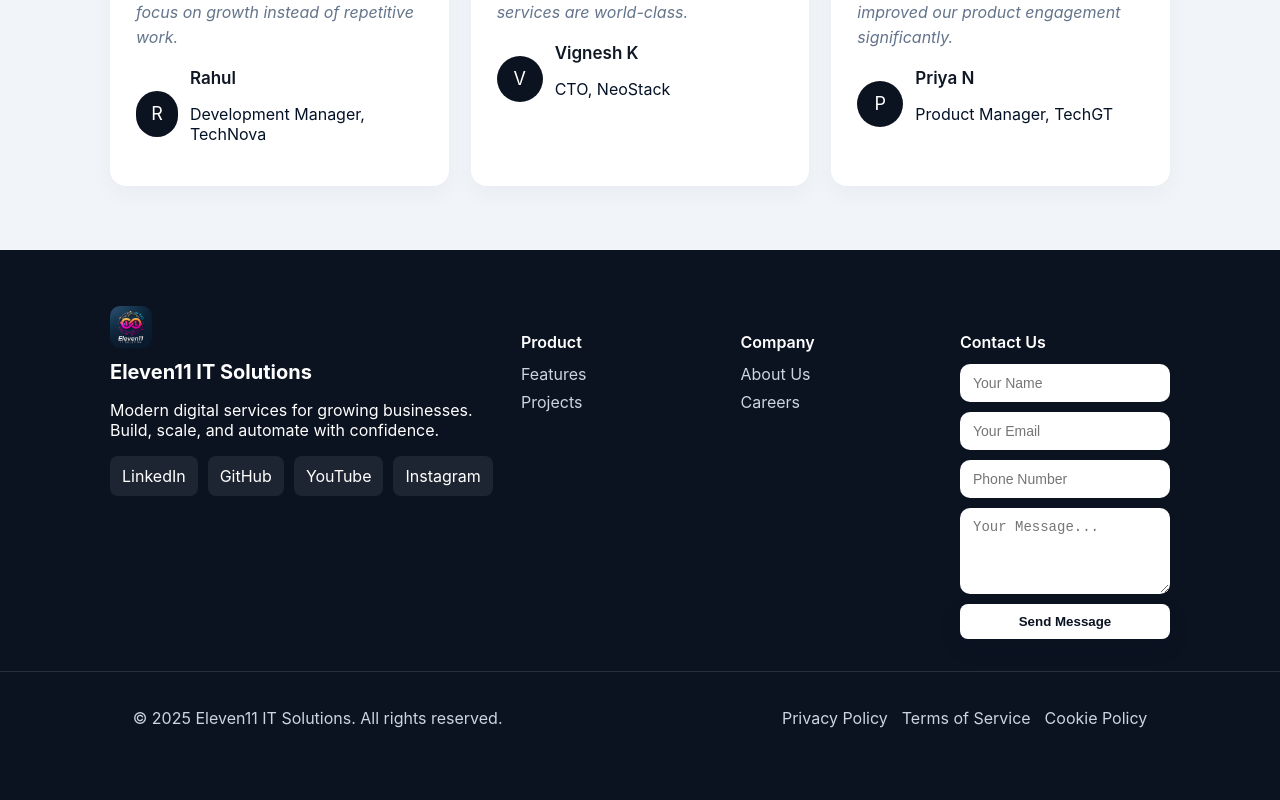
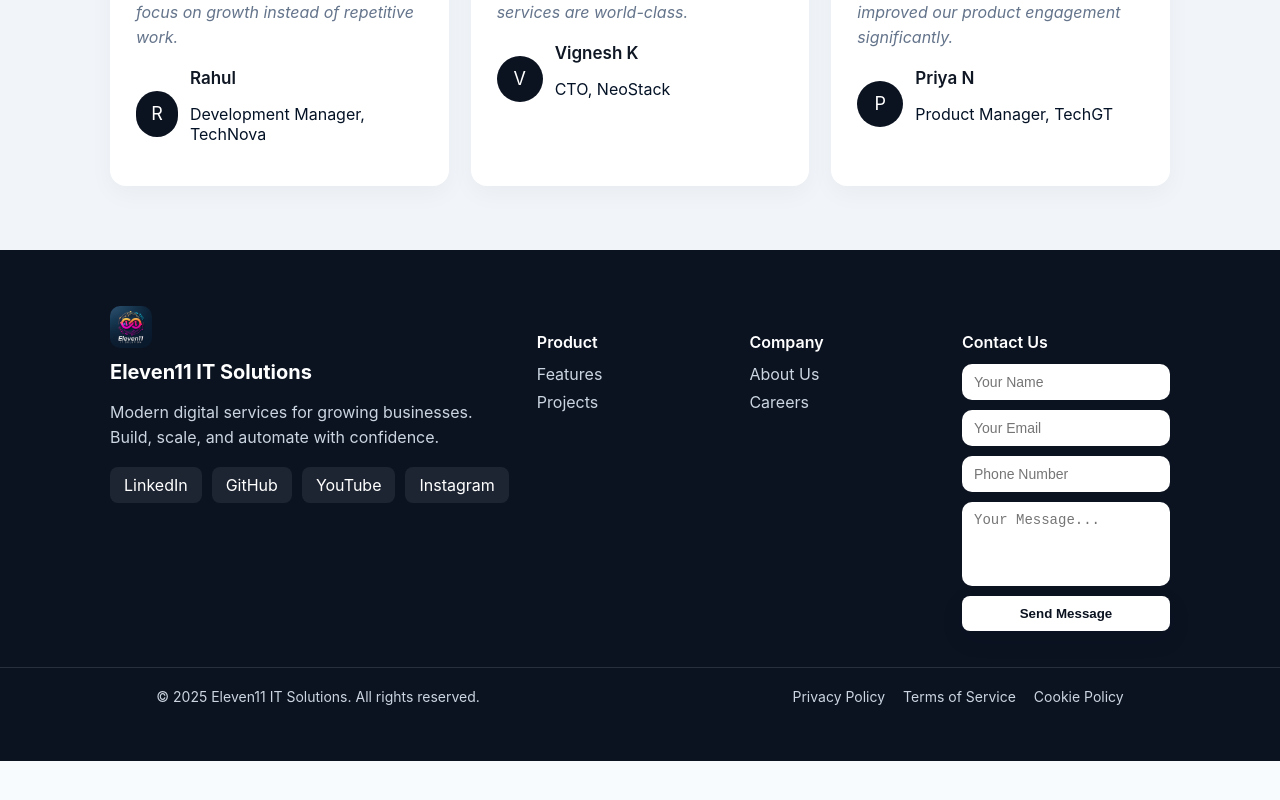
Before and after one commit to Ram-Prakash-1/eleven11it, a React (Create React App) app: page / in a window 1280 px wide. Shown: the part 3151-3951 px from the top of the page. After the commit the page ends 3912 px from the top, so only its background shows below. Built offline with nearby package versions, Linux system fonts and the light colour scheme.

Commit message:
mobile update

```diff
--- a/src/App.css
+++ b/src/App.css
@@ -389,6 +389,39 @@
   height: 50px;
   background: #e6eef8;
 }
+
+/* ================= MOBILE HERO FIX ================= */
+@media (max-width: 600px) {
+
+  /* Hero buttons center */
+  .hero-actions {
+    display: flex;
+    justify-content: center;
+    align-items: center;
+  }
+
+  .hero-actions .btn-primary {
+    margin: 0 auto;
+  }
+
+  /* Metrics center */
+  .metrics {
+    display: flex;
+    justify-content: center;
+    align-items: center;
+    text-align: center;
+  }
+
+  .metric {
+    align-items: center;
+  }
+
+  /* Divider spacing fix (optional) */
+  .divider {
+    margin: 0 16px;
+  }
+}
+
 
 /* ===========================
    📹 HERO RIGHT VIDEO CARD
@@ -842,178 +875,6 @@
 }
 
 
-
-
-
-/* =======================================================
-   🌟 FEATURES SECTION (Everything You Need)
-   ======================================================= */
-
-/* .features-root {
-  padding: 80px 0;
-  background: var(--soft);
-  position: relative;
-  overflow: hidden;
-}
-
-.features-root .section-title {
-  font-size: 42px;
-  font-weight: 800;
-  margin-bottom: 12px;
-  animation: fadeUp .6s ease .12s both;
-}
-
-.features-root .section-sub {
-  font-size: 18px;
-  color: var(--muted);
-  line-height: 1.6;
-  max-width: 780px;
-  margin: 0 auto 46px;
-  animation: fadeUp .6s ease .18s both;
-}
-
-.features-grid {
-  display: grid;
-  grid-template-columns: repeat(3, 1fr);
-  gap: 26px;
-}
-
-.feature-card {
-  background: #fff;
-  padding: 30px;
-  border-radius: 16px;
-  box-shadow: 0 6px 20px rgba(2,6,23,0.04);
-
-  opacity: 0;
-  transform: translateY(14px);
-  animation: fadeUp .6s ease both;
-
-  transition: transform .28s ease, box-shadow .28s ease;
-  transform-style: preserve-3d;
-  cursor: pointer;
-}
-
-.feature-card:nth-child(1){ animation-delay: .12s }
-.feature-card:nth-child(2){ animation-delay: .18s }
-.feature-card:nth-child(3){ animation-delay: .24s }
-.feature-card:nth-child(4){ animation-delay: .30s }
-.feature-card:nth-child(5){ animation-delay: .36s }
-.feature-card:nth-child(6){ animation-delay: .42s }
-
-.feature-card:hover {
-  transform: perspective(900px) rotateX(6deg) rotateY(-6deg) translateY(-12px) scale(1.03);
-  box-shadow: 0 22px 50px rgba(0,0,0,0.12);
-}
-
-.feature-icon {
-  width: 52px;
-  height: 52px;
-  background: #f9fbfd;
-  border-radius: 12px;
-  display: flex;
-  justify-content: center;
-  align-items: center;
-  margin-bottom: 14px;
-  font-size: 24px;
-  border: 1px solid #eef3f8;
-  transition: all .32s ease;
-}
-
-.feature-card:hover .feature-icon {
-  background: var(--primary);
-  color: #fff;
-  transform: scale(1.15);
-  box-shadow: 0 8px 20px rgba(0,0,0,0.15);
-}
-
-.feature-card h3 {
-  font-size: 20px;
-  font-weight: 700;
-  margin-bottom: 10px;
-  color: var(--accent);
-}
-
-.feature-card p {
-  font-size: 15px;
-  line-height: 1.65;
-  color: var(--muted);
-}
-
-.cta-band {
-  margin-top: 48px;
-  background: linear-gradient(180deg, var(--primary), #243243);
-  padding: 44px;
-  border-radius: 18px;
-  color: #fff;
-  text-align: center;
-  opacity: 0;
-  transform: translateY(14px);
-  animation: fadeUp .6s ease .48s both;
-  transition: transform .28s, box-shadow .28s;
-}
-
-.cta-band:hover {
-  transform: translateY(-6px);
-  box-shadow: 0 24px 60px rgba(0,0,0,0.28);
-}
-
-.cta-band h3 {
-  font-size: 30px;
-  margin-bottom: 6px;
-  font-weight: 700;
-}
-
-.cta-band p {
-  font-size: 15px;
-  opacity: .92;
-  max-width: 600px;
-  margin: 0 auto 20px;
-}
-
-.btn-explore {
-  padding: 12px 24px;
-  border-radius: 12px;
-  background: #fff;
-  font-weight: 600;
-  color: var(--primary);
-  transition: .25s ease;
-}
-
-.btn-explore:hover {
-  transform: translateY(-4px);
-  box-shadow: 0 16px 42px rgba(255,255,255,0.32);
-} */
-
-/* ======================================
-   📱 Responsive (Premium Mobile Layout)
-   ====================================== */
-
-/* @media(max-width:980px){
-  .features-grid {
-    grid-template-columns: 1fr;
-  }
-  .cta-band {
-    padding: 34px;
-  }
-}
-
-@media(max-width:600px){
-  .features-root {
-    padding: 60px 0;
-  }
-  .feature-card {
-    padding: 24px;
-  }
-  .feature-card h3 {
-    font-size: 18px;
-  }
-  .feature-card p {
-    font-size: 14px;
-  }
-  .cta-band h3 {
-    font-size: 24px;
-  }
-} */
 
 /* =========================================================
    INDUSTRIES SECTION (Apple Premium Style)
@@ -1550,15 +1411,21 @@
   }
 }
 
-/* ========================== FOOTER ========================== */
-
+
+
+
+/* ===============================
+   FOOTER ROOT
+   =============================== */
 .footer-root {
   background: var(--primary);
-  color: #fff;
+  color: #ffffff;
   padding: 56px 0;
 }
 
-/* Grid desktop */
+/* ===============================
+   GRID – DESKTOP / LAPTOP
+   =============================== */
 .footer-grid {
   display: grid;
   grid-template-columns: 2fr 1fr 1fr 1fr;
@@ -1566,10 +1433,17 @@
   align-items: flex-start;
 }
 
-/* Brand Section */
+/* ===============================
+   BRAND SECTION
+   =============================== */
 .footer-brand h4 {
+  margin: 12px 0;
   font-size: 20px;
-  margin: 12px 0;
+}
+
+.footer-brand p {
+  color: #cbd5e1;
+  line-height: 1.6;
 }
 
 .brand-logo-square {
@@ -1577,9 +1451,6 @@
   height: 42px;
   border-radius: 10px;
   overflow: hidden;
-  display: flex;
-  align-items: center;
-  justify-content: center;
 }
 
 .brand-logo-square img {
@@ -1588,14 +1459,15 @@
   object-fit: contain;
 }
 
-/* Footer Headings */
+/* ===============================
+   FOOTER COLUMNS
+   =============================== */
 .footer-col h5 {
   margin-bottom: 12px;
   font-size: 16px;
   font-weight: 600;
 }
 
-/* Links */
 .footer-col ul {
   list-style: none;
   padding: 0;
@@ -1603,18 +1475,23 @@
 }
 
 .footer-col li {
+  margin-bottom: 8px;
   color: #cbd5e1;
-  margin-bottom: 8px;
+}
+
+.footer-col a {
+  text-decoration: none;
+  color: inherit;
   cursor: pointer;
-  transition: .25s ease;
-}
-
-.footer-col li:hover {
-  color: #fff;
-  transform: translateX(4px);
-}
-
-/* Social Icons */
+}
+
+.footer-col a:hover {
+  color: #ffffff;
+}
+
+/* ===============================
+   SOCIAL LINKS
+   =============================== */
 .socials {
   display: flex;
   gap: 10px;
@@ -1622,171 +1499,214 @@
 }
 
 .social {
+  padding: 8px 14px;
   background: rgba(255,255,255,0.08);
-  padding: 10px 12px;
   border-radius: 8px;
-  transition: .25s ease;
   text-decoration: none;
-  color: #fff;
+  color: #ffffff;
+  transition: 0.25s ease;
 }
 
 .social:hover {
-  background: rgba(255,255,255,0.25);
-  transform: translateY(-4px);
-}
-
-/* CONTACT FORM */
+  background: rgba(255,255,255,0.2);
+  transform: translateY(-3px);
+}
+
+/* ===============================
+   CONTACT FORM
+   =============================== */
 .footer-contact {
   display: flex;
   flex-direction: column;
   gap: 10px;
-  max-width: 360px;
 }
 
 .footer-contact input,
 .footer-contact textarea {
   padding: 10px 12px;
   border-radius: 10px;
-  border: 1px solid rgba(255,255,255,0.15);
-  background: #fff;
+  border: none;
+  outline: none;
   font-size: 14px;
-  color: #111;
-  transition: .25s ease;
-  outline: none;
-}
-
-/* Focus → Glass look */
-.footer-contact input:focus,
-.footer-contact textarea:focus {
-  border-color: rgba(255,255,255,0.45);
-  background: rgba(255,255,255,0.25);
-  box-shadow: 0 8px 28px rgba(0,0,0,0.10);
-  color: #fff;
-}
-
-/* Buttons */
-.footer-buttons {
-  display: flex;
-  gap: 8px;
-  margin-top: 6px;
-}
-
+}
+
+.footer-contact textarea {
+  resize: none;
+}
+
+/* ===============================
+   BUTTON
+   =============================== */
 .btn-primary {
   padding: 10px 16px;
   border-radius: 8px;
   border: none;
-  background: #fff;
+  background: #ffffff;
   color: var(--primary);
   font-weight: 600;
   cursor: pointer;
-  transition: .25s ease;
+  transition: 0.25s ease;
 }
 
 .btn-primary:hover {
-  transform: translateY(-3px);
+  transform: translateY(-2px);
   box-shadow: 0 10px 22px rgba(0,0,0,0.25);
 }
 
-.btn-ghost {
-  padding: 10px 16px;
-  border-radius: 8px;
-  border: 1px solid #fff;
-  background: transparent;
-  color: #fff;
-  font-weight: 500;
-  cursor: pointer;
-  transition: .25s ease;
-}
-
-.btn-ghost:hover {
-  background: #fff;
-  color: var(--primary);
-}
-
-/* Bottom Legal Bar */
+/* ===============================
+   FOOTER BOTTOM BAR
+   =============================== */
 .footer-bottom {
-  margin-top: 32px;
+  margin-top: 36px;
+  padding-top: 20px;
   border-top: 1px solid rgba(255,255,255,0.12);
-  padding-top: 20px;
+
   display: flex;
   justify-content: space-around;
   align-items: center;
 }
 
 .footer-bottom p {
+  margin: 0;
   color: #cbd5e1;
+  font-size: 14px;
+}
+
+/* ===============================
+   LEGAL LINKS
+   =============================== */
+.legal-links {
+  display: flex;
+  gap: 18px;
 }
 
 .legal-links a {
-  margin-left: 14px;
   color: #cbd5e1;
-  transition: .25s ease;
+  font-size: 14px;
+  text-decoration: none;
   cursor: pointer;
+  transition: 0.25s ease;
 }
 
 .legal-links a:hover {
-  color: #fff;
-}
-
-/* ========================== Responsive ========================== */
-
-/* Tablet */
-@media(max-width: 980px) {
+  color: #ffffff;
+}
+
+/* ===============================
+   MOBILE RESPONSIVE
+   =============================== */
+@media (max-width: 600px) {
+
+  /* Main grid */
   .footer-grid {
     grid-template-columns: 1fr 1fr;
-    gap: 20px;
-  }
-}
-
-/* Mobile */
-@media(max-width: 600px) {
-
-  .footer-root {
-    padding: 48px 0;
     text-align: center;
   }
 
-  .footer-grid {
-    grid-template-columns: 1fr;
-  }
-
-  .footer-brand,
-  .footer-col {
-    display: flex;
-    flex-direction: column;
-    align-items: center;
+  /* Brand full width */
+  .footer-brand {
+    grid-column: 1 / -1;
+  }
+
+  /* Contact full width */
+  .footer-grid > .footer-col:last-child {
+    grid-column: 1 / -1;
+    margin-top: 24px;
   }
 
   .footer-contact {
-    max-width: 100%;
     width: 100%;
-    margin: 0 auto;
-    align-items: center;
-  }
-
-  .footer-contact input,
-  .footer-contact textarea {
-    width: 100%;
-    text-align: center;
-  }
-
-  .footer-buttons {
-    justify-content: center;
   }
 
   .socials {
     justify-content: center;
-  }
-
+    flex-wrap: wrap;
+  }
+
+  /* Footer bottom stack */
   .footer-bottom {
     flex-direction: column;
-    gap: 10px;
+    gap: 12px;
     text-align: center;
   }
 
   .legal-links {
-    display: flex;
-    gap: 10px;
     justify-content: center;
-  }
-}
+    flex-wrap: wrap;
+  }
+}
+
+
+
+/* ===============================
+   PROJECT
+   =============================== */
+
+   .projects-section {
+  padding: 80px 6%;
+  background: #f8fafc;
+}
+
+.projects-title {
+  text-align: center;
+  font-size: 32px;
+  letter-spacing: 3px;
+  color: #f59e0b;
+  margin-bottom: 50px;
+}
+
+.projects-grid {
+  display: grid;
+  grid-template-columns: repeat(auto-fit, minmax(320px, 1fr));
+  gap: 32px;
+}
+
+.project-card {
+  background: #ffffff;
+  border-radius: 14px;
+  overflow: hidden;
+  box-shadow: 0 12px 30px rgba(0,0,0,0.08);
+  transition: 0.3s ease;
+}
+
+.project-card:hover {
+  transform: translateY(-6px);
+}
+
+.project-image {
+  width: 100%;
+  height: 220px;
+  object-fit: cover;
+}
+
+.project-content {
+  padding: 20px;
+}
+
+.project-content h3 {
+  margin-bottom: 16px;
+  font-size: 18px;
+  color: #111827;
+}
+
+.project-buttons {
+  display: flex;
+  gap: 12px;
+}
+
+.btn-code,
+.btn-live {
+  padding: 10px 18px;
+  border-radius: 8px;
+  font-size: 14px;
+  font-weight: 500;
+  text-decoration: none;
+  background: #2563eb;
+  color: #fff;
+  transition: 0.25s ease;
+}
+
+.btn-code:hover,
+.btn-live:hover {
+  background: #1d4ed8;
+}
--- a/src/Components/Footer.js
+++ b/src/Components/Footer.js
@@ -1,6 +1,8 @@
 import React, { useState } from "react";
 import emailjs from "@emailjs/browser";
 import eleven11_with_background from "../Images/Eleven11_background.png";
+import { Link } from "react-router-dom";
+
 
 // ---- PUT YOUR REAL IDs HERE ----
 const SERVICE_ID = "service_Eleven11x121";     // 👈 EmailJS service ID
@@ -116,6 +118,10 @@
                 Features
               </a>
             </li>
+            {/* <li><Link to="/projects" className="footer-link">
+                  Projects
+                </Link>
+            </li> */}
             <li>Projects</li>
           </ul>
         </div>
```
